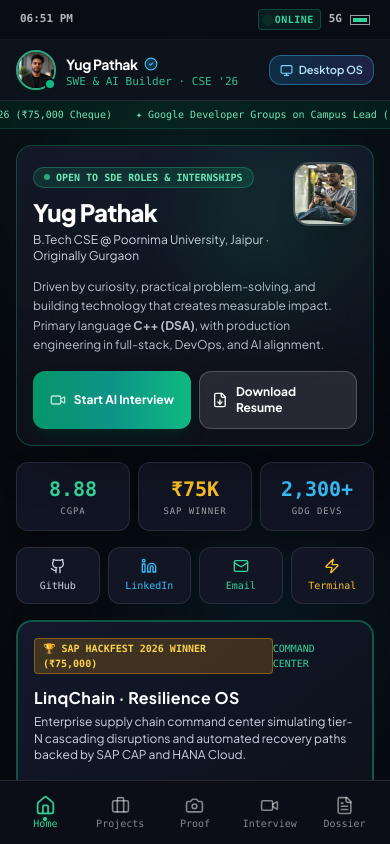
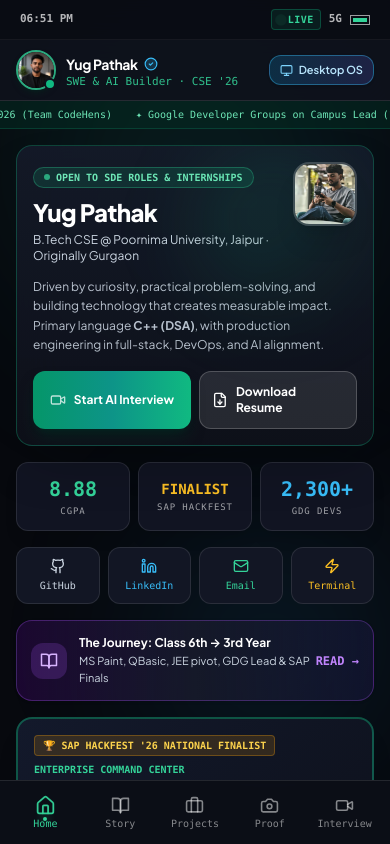
Before and after one commit to Yug210705/Yug_Portfolio, a React (Vite) app: page / in a window 390 px wide. Built offline with nearby package versions, Linux system fonts and the light colour scheme.

Commit message:
fix(mobile): add full Class 6th to 3rd-year story timeline, correct SAP Hackfest to National Finalist, manly speech voice (pitch 0.88), remove right scrollbar for swipe navigation, and fix badge overlap

```diff
--- a/src/components/Desktop.jsx
+++ b/src/components/Desktop.jsx
@@ -276,8 +276,8 @@ const Desktop = ({ goMode, restartBoot, onAskYug, openSettings, openInterview, o
                     {/* Quick Metric Pills */}
                     <div className="grid grid-cols-2 gap-2 text-center font-mono">
                       <div className="p-2 rounded-lg bg-[#161a29] border border-white/10">
-                        <div className="text-base font-bold text-amber-400">₹75,000</div>
-                        <div className="text-[10px] text-white/60">SAP HackFest Winner</div>
+                        <div className="text-base font-bold text-amber-400">FINALIST</div>
+                        <div className="text-[10px] text-white/60">SAP HackFest Finalist</div>
                       </div>
                       <div className="p-2 rounded-lg bg-[#161a29] border border-white/10">
                         <div className="text-base font-bold text-sky-400">2,300+</div>
@@ -304,7 +304,7 @@ const Desktop = ({ goMode, restartBoot, onAskYug, openSettings, openInterview, o
 
                     <p className="text-[13px] sm:text-[14px] leading-relaxed text-slate-300 font-sans">
                       Driven by curiosity, practical problem-solving, and building technology with measurable real-world impact.
-                      From winning <strong>1st Place at SAP HackFest 2026</strong> for LinqChain (Resilience OS) to scaling Google Developer Groups on Campus to over <strong>2,300+ members</strong> across 15+ events, I focus on systems that run in production under pressure.
+                      From winning <strong>National Finalist at SAP HackFest 2026</strong> for LinqChain (Resilience OS) to scaling Google Developer Groups on Campus to over <strong>2,300+ members</strong> across 15+ events, I focus on systems that run in production under pressure.
                     </p>
 
                     {/* Highlight Tags */}
--- a/src/components/MobileApp.jsx
+++ b/src/components/MobileApp.jsx
@@ -2,6 +2,7 @@ import React, { useState, useEffect } from "react";
 import { motion, AnimatePresence } from "framer-motion";
 import {
   Home,
+  BookOpen,
   Briefcase,
   Camera,
   Video,
@@ -30,8 +31,10 @@ import {
   HelpCircle,
   Copy,
   Check,
+  Clock,
+  Terminal,
 } from "lucide-react";
-import { RECRUITER, PROJECTS, FIELD_ARCHIVES, LINKS } from "@/data/content";
+import { RECRUITER, PROJECTS, FIELD_ARCHIVES, LINKS, CHAPTERS } from "@/data/content";
 
 const HEADSHOT = "/assets/headshot.png";
 const CASUAL = "/assets/casual.png";
@@ -77,16 +80,16 @@ export default function MobileApp({
   return (
     <div className="fixed inset-0 bg-[#07090e] text-[#f1f5f9] flex flex-col font-sans select-none overflow-hidden z-50">
       {/* Background Ambient Glow Orbs */}
-      <div className="absolute top-0 left-1/2 -translate-x-1/2 w-[350px] h-[350px] bg-gradient-to-br from-emerald-500/15 via-teal-500/10 to-sky-500/15 rounded-full blur-[90px] pointer-events-none" />
+      <div className="absolute top-0 left-1/2 -translate-x-1/2 w-[340px] h-[340px] bg-gradient-to-br from-emerald-500/15 via-teal-500/10 to-sky-500/15 rounded-full blur-[90px] pointer-events-none" />
       <div className="absolute bottom-20 right-0 w-[240px] h-[240px] bg-sky-500/10 rounded-full blur-[80px] pointer-events-none" />
 
       {/* Top Phone Status Bar */}
       <div className="h-10 px-5 flex items-center justify-between text-[11px] font-semibold text-white/70 shrink-0 border-b border-white/5 bg-[#0a0d14]/90 backdrop-blur-md z-20">
-        <span className="font-mono">{currentTime || "11:30 PM"}</span>
+        <span className="font-mono">{currentTime || "12:10 AM"}</span>
         <div className="flex items-center gap-2">
           <span className="text-[10px] text-emerald-400 font-mono tracking-wider flex items-center gap-1 bg-emerald-500/10 px-1.5 py-0.5 rounded border border-emerald-500/30">
             <span className="w-1.5 h-1.5 rounded-full bg-emerald-400 animate-ping" />
-            ONLINE
+            LIVE
           </span>
           <span className="text-[11px] font-mono">5G</span>
           <div className="w-5 h-2.5 border border-white/60 rounded-xs p-0.5 flex items-center">
@@ -135,7 +138,7 @@ export default function MobileApp({
           transition={{ repeat: Infinity, duration: 24, ease: "linear" }}
           className="whitespace-nowrap flex items-center gap-6 text-[10px] font-mono text-emerald-300 font-medium"
         >
-          <span>🏆 1st Place Winner: SAP HackFest 2026 (₹75,000 Cheque)</span>
+          <span>🏆 National Finalist: SAP HackFest 2026 (Team CodeHens)</span>
           <span>✦ Google Developer Groups on Campus Lead (1,100 → 2,300+ Members)</span>
           <span>⚡ 8.88 CGPA · 3rd-Year B.Tech CSE (Poornima University)</span>
           <span>🚀 LinqChain (Resilience OS) Enterprise Supply Chain Simulation</span>
@@ -144,10 +147,13 @@ export default function MobileApp({
         </motion.div>
       </div>
 
-      {/* Main Scrollable View Area */}
-      <main className="flex-1 min-h-0 overflow-y-auto px-4 py-4 pb-24 space-y-4 z-10">
+      {/* Main Scrollable View Area with NO SCROLLER (Swipe Only) */}
+      <main
+        className="flex-1 min-h-0 overflow-y-auto no-scrollbar touch-pan-y px-4 py-4 pb-24 space-y-4 z-10"
+        style={{ scrollbarWidth: "none", msOverflowStyle: "none" }}
+      >
         {/* ============================================================== */}
-        {/* TAB 1: HOME (Instant 1-Second Wow Impression) */}
+        {/* TAB 1: HOME */}
         {/* ============================================================== */}
         {activeTab === "home" && (
           <motion.div
@@ -213,8 +219,8 @@ export default function MobileApp({
                 <div className="text-[9px] text-white/60 uppercase tracking-widest font-mono mt-0.5">CGPA</div>
               </div>
               <div className="p-3 rounded-xl bg-[#111422] border border-white/10 text-center shadow-lg">
-                <div className="text-xl font-black text-amber-400 font-mono">₹75K</div>
-                <div className="text-[9px] text-white/60 uppercase tracking-widest font-mono mt-0.5">SAP Winner</div>
+                <div className="text-sm font-black text-amber-400 font-mono pt-1">FINALIST</div>
+                <div className="text-[9px] text-white/60 uppercase tracking-widest font-mono mt-0.5">SAP Hackfest</div>
               </div>
               <div className="p-3 rounded-xl bg-[#111422] border border-white/10 text-center shadow-lg">
                 <div className="text-xl font-black text-sky-400 font-mono">2,300+</div>
@@ -258,13 +264,32 @@ export default function MobileApp({
               </button>
             </div>
 
-            {/* Featured System Hero Card: LinqChain (Resilience OS) */}
+            {/* Read the Full Story Banner (Class 6th to 3rd Year) */}
+            <div
+              onClick={() => setActiveTab("story")}
+              className="p-3.5 rounded-2xl bg-gradient-to-r from-purple-950/40 via-[#151929] to-indigo-950/40 border border-purple-500/30 flex items-center justify-between cursor-pointer active:scale-98 transition-all shadow"
+            >
+              <div className="flex items-center gap-3">
+                <div className="w-9 h-9 rounded-xl bg-purple-500/20 text-purple-300 flex items-center justify-center shrink-0">
+                  <BookOpen size={18} />
+                </div>
+                <div>
+                  <div className="font-bold text-xs text-white">The Journey: Class 6th → 3rd Year</div>
+                  <div className="text-[11px] text-slate-300 mt-0.5">MS Paint, QBasic, JEE pivot, GDG Lead & SAP Finals</div>
+                </div>
+              </div>
+              <span className="text-xs font-mono font-bold text-purple-400 shrink-0">READ →</span>
+            </div>
+
+            {/* Featured System Hero Card: LinqChain (Resilience OS) - NO BADGE OVERLAP */}
             <div className="p-4 rounded-2xl bg-gradient-to-br from-[#13192b] to-[#0c0f18] border-2 border-emerald-500/40 shadow-xl space-y-3">
-              <div className="flex items-center justify-between">
-                <span className="px-2 py-0.5 rounded text-[10px] font-mono font-bold bg-amber-500/20 text-amber-300 border border-amber-500/40">
-                  🏆 SAP HACKFEST 2026 WINNER (₹75,000)
+              <div className="flex flex-col sm:flex-row sm:items-center justify-between gap-1.5">
+                <span className="self-start px-2 py-0.5 rounded text-[10px] font-mono font-bold bg-amber-500/15 text-amber-300 border border-amber-500/30">
+                  🏆 SAP HACKFEST '26 NATIONAL FINALIST
                 </span>
-                <span className="text-[10px] font-mono text-emerald-400">COMMAND CENTER</span>
+                <span className="text-[10px] font-mono text-emerald-400 font-bold self-start sm:self-auto">
+                  ENTERPRISE COMMAND CENTER
+                </span>
               </div>
               <div>
                 <h3 className="text-base font-bold text-white tracking-wide">
@@ -347,7 +372,94 @@ export default function MobileApp({
         )}
 
         {/* ============================================================== */}
-        {/* TAB 2: PROJECTS (All 7 Deep Architectures with Working Links) */}
+        {/* TAB 2: STORY (Class 6th to 3rd Year B.Tech Full Journey) */}
+        {/* ============================================================== */}
+        {activeTab === "story" && (
+          <motion.div
+            key="tab-story"
+            initial={{ opacity: 0, y: 10 }}
+            animate={{ opacity: 1, y: 0 }}
+            exit={{ opacity: 0 }}
+            className="space-y-4"
+          >
+            <div className="p-4 rounded-2xl bg-gradient-to-r from-purple-950/60 to-indigo-950/60 border border-purple-500/30">
+              <span className="text-[10px] font-mono text-purple-300 uppercase tracking-widest font-bold">
+                CHRONOLOGICAL MEMORY ARCHIVE
+              </span>
+              <h2 className="text-xl font-black text-white mt-0.5">Class 6th → 3rd Year B.Tech</h2>
+              <p className="text-xs text-slate-300 mt-1 leading-relaxed">
+                Eleven interconnected chapters. Every breakthrough, pivot, failure, and hackathon stage that turned a curious kid into an engineer.
+              </p>
+            </div>
+
+            {/* Chapters Timeline List */}
+            <div className="space-y-4 relative before:absolute before:inset-0 before:left-3.5 before:w-0.5 before:bg-gradient-to-b before:from-purple-500/60 before:via-emerald-500/40 before:to-sky-500/60">
+              {CHAPTERS.map((ch, idx) => (
+                <div key={ch.id} className="relative pl-9 space-y-2">
+                  {/* Timeline Node Dot */}
+                  <div className="absolute left-1.5 top-2 w-4 h-4 rounded-full bg-[#0a0d14] border-2 border-purple-400 flex items-center justify-center text-[8px] font-mono text-purple-300 font-bold">
+                    {idx + 1}
+                  </div>
+
+                  {/* Chapter Card */}
+                  <div className="p-4 rounded-2xl bg-[#111422] border border-white/10 shadow-lg space-y-2.5">
+                    <div className="flex items-center justify-between">
+                      <span className="text-[10px] font-mono font-bold text-purple-400 tracking-wider">
+                        CH {ch.num} · {ch.era}
+                      </span>
+                      <span className="text-[10px] font-mono text-white/50">{ch.label}</span>
+                    </div>
+
+                    <h3 className="font-bold text-sm text-white tracking-wide">
+                      {ch.lines && ch.lines.join(" ")}
+                    </h3>
+
+                    <div className="space-y-2 text-xs text-slate-300 leading-relaxed font-sans">
+                      {ch.paras && ch.paras.map((para, pIdx) => (
+                        <p key={pIdx}>{para}</p>
+                      ))}
+                    </div>
+
+                    {/* Attached Photo if present */}
+                    {ch.photo && (
+                      <div className="rounded-xl overflow-hidden border border-white/10 mt-2">
+                        <img
+                          src={ch.photo.src}
+                          alt={ch.photo.caption}
+                          loading="lazy"
+                          className="w-full h-40 object-cover"
+                        />
+                        <div className="p-2 bg-black/60 font-mono text-[10px] text-slate-400 text-center">
+                          {ch.photo.caption}
+                        </div>
+                      </div>
+                    )}
+
+                    {/* Quote Box */}
+                    {ch.quote && (
+                      <div className="p-3 rounded-xl bg-purple-950/30 border-l-2 border-purple-400 text-xs italic text-purple-200">
+                        "{ch.quote.text}"
+                        <div className="text-[10px] text-purple-300/70 font-mono not-italic mt-1">
+                          — {ch.quote.by}
+                        </div>
+                      </div>
+                    )}
+
+                    {/* Cause and Effect Footer */}
+                    {ch.effect && (
+                      <div className="text-[11px] font-mono text-emerald-400 font-semibold pt-1 border-t border-white/5">
+                        {ch.effect}
+                      </div>
+                    )}
+                  </div>
+                </div>
+              ))}
+            </div>
+          </motion.div>
+        )}
+
+        {/* ============================================================== */}
+        {/* TAB 3: PROJECTS */}
         {/* ============================================================== */}
         {activeTab === "projects" && (
           <motion.div
@@ -485,7 +597,7 @@ export default function MobileApp({
         )}
 
         {/* ============================================================== */}
-        {/* TAB 3: FIELD PROOF (Real Photos from Stages, Hackathons, Letters) */}
+        {/* TAB 4: FIELD PROOF (Stages & Real Photos) */}
         {/* ============================================================== */}
         {activeTab === "proof" && (
           <motion.div
@@ -503,7 +615,7 @@ export default function MobileApp({
             </div>
 
             {/* Filter Pills */}
-            <div className="flex gap-1.5 overflow-x-auto pb-1 scrollbar-none">
+            <div className="flex gap-1.5 overflow-x-auto no-scrollbar pb-1">
               {CATEGORIES.map((cat) => (
                 <button
                   key={cat}
@@ -567,7 +679,7 @@ export default function MobileApp({
         )}
 
         {/* ============================================================== */}
-        {/* TAB 4: INTERVIEW (Virtual Technical Interview) */}
+        {/* TAB 5: INTERVIEW (Manly Voice 3D Virtual Technical Interview) */}
         {/* ============================================================== */}
         {activeTab === "interview" && (
           <motion.div
@@ -585,7 +697,7 @@ export default function MobileApp({
 
             <div>
               <span className="inline-block px-2.5 py-0.5 rounded-full text-[10px] font-mono font-bold bg-emerald-500/20 text-emerald-300 border border-emerald-500/30 mb-2">
-                MULTIMODAL AI AGENT
+                MULTIMODAL AI AGENT · BARITONE CADENCE
               </span>
               <h2 className="text-2xl font-black text-white">Live Virtual Interview</h2>
               <p className="text-xs text-slate-300 max-w-xs mx-auto mt-1 leading-relaxed">
@@ -614,130 +726,16 @@ export default function MobileApp({
             </button>
           </motion.div>
         )}
-
-        {/* ============================================================== */}
-        {/* TAB 5: RECRUITER DOSSIER */}
-        {/* ============================================================== */}
-        {activeTab === "recruiter" && (
-          <motion.div
-            key="tab-recruiter"
-            initial={{ opacity: 0, y: 10 }}
-            animate={{ opacity: 1, y: 0 }}
-            exit={{ opacity: 0 }}
-            className="space-y-4"
-          >
-            <div className="flex items-center justify-between pb-1">
-              <div>
-                <h2 className="text-lg font-black text-white">Recruiter 60-Sec Dossier</h2>
-                <p className="text-[11px] text-slate-400 font-mono">Facts, verified credentials & direct contact</p>
-              </div>
-              <a
-                href={LINKS.resume}
-                target="_blank"
-                rel="noopener noreferrer"
-                className="px-3 py-1.5 rounded-xl bg-emerald-600 text-white text-xs font-bold flex items-center gap-1.5 shadow"
-              >
-                <FileDown size={14} />
-                <span>PDF</span>
-              </a>
-            </div>
-
-            {/* Profile Overview */}
-            <div className="p-4 rounded-2xl bg-[#111422] border border-white/10 space-y-3 shadow-lg">
-              <div className="flex items-center gap-3">
-                <img
-                  src={HEADSHOT}
-                  alt="Yug"
-                  className="w-14 h-14 rounded-2xl object-cover border-2 border-white/20 shadow"
-                />
-                <div>
-                  <h3 className="font-bold text-base text-white">{RECRUITER.name}</h3>
-                  <div className="text-xs text-emerald-400 font-mono font-medium">{RECRUITER.role}</div>
-                  <div className="text-[11px] text-slate-400 mt-0.5">{RECRUITER.education}</div>
-                </div>
-              </div>
-
-              <div className="grid grid-cols-3 gap-2 pt-2 border-t border-white/10 text-center font-mono">
-                {RECRUITER.stats.map((s) => (
-                  <div key={s.v} className="p-2 rounded-xl bg-black/40">
-                    <div className="text-base font-bold text-sky-400">{s.k}</div>
-                    <div className="text-[9px] text-white/50 tracking-wider uppercase">{s.v}</div>
-                  </div>
-                ))}
-              </div>
-            </div>
-
-            {/* Highlights */}
-            <div className="space-y-2">
-              <h3 className="text-xs font-mono font-bold uppercase tracking-wider text-white/70">
-                Verified Career Highlights
-              </h3>
-              {RECRUITER.highlights.map((h) => (
-                <div
-                  key={h.org}
-                  className="p-3 rounded-xl bg-[#111422] border border-white/5 flex items-start gap-2.5 shadow-sm"
-                >
-                  <Award size={16} className="text-amber-400 mt-0.5 shrink-0" />
-                  <div>
-                    <div className="font-bold text-xs text-white">{h.org}</div>
-                    <div className="text-[11px] text-slate-300 mt-0.5 leading-snug">{h.what}</div>
-                  </div>
-                </div>
-              ))}
-            </div>
-
-            {/* Direct Connect Grid */}
-            <div className="p-4 rounded-2xl bg-[#111422] border border-white/10 space-y-3">
-              <h3 className="text-xs font-mono font-bold uppercase tracking-wider text-white/70">
-                Direct Contact Channels
-              </h3>
-              <div className="grid grid-cols-2 gap-2">
-                <a
-                  href={`mailto:${LINKS.email}`}
-                  className="p-3 rounded-xl bg-white/5 hover:bg-white/10 border border-white/10 text-white text-xs font-medium flex items-center gap-2"
-                >
-                  <Mail size={15} className="text-emerald-400" />
-                  <span className="truncate">Email Me</span>
-                </a>
-                <a
-                  href={LINKS.linkedin}
-                  target="_blank"
-                  rel="noopener noreferrer"
-                  className="p-3 rounded-xl bg-white/5 hover:bg-white/10 border border-white/10 text-white text-xs font-medium flex items-center gap-2"
-                >
-                  <Linkedin size={15} className="text-sky-400" />
-                  <span className="truncate">LinkedIn</span>
-                </a>
-                <a
-                  href={LINKS.github}
-                  target="_blank"
-                  rel="noopener noreferrer"
-                  className="p-3 rounded-xl bg-white/5 hover:bg-white/10 border border-white/10 text-white text-xs font-medium flex items-center gap-2"
-                >
-                  <Github size={15} className="text-white/80" />
-                  <span className="truncate">GitHub</span>
-                </a>
-                <button
-                  onClick={onOpenTerminal}
-                  className="p-3 rounded-xl bg-white/5 hover:bg-white/10 border border-white/10 text-white text-xs font-medium flex items-center gap-2 cursor-pointer"
-                >
-                  <Zap size={15} className="text-amber-400" />
-                  <span className="truncate">Ask AI Agent</span>
-                </button>
-              </div>
-            </div>
-          </motion.div>
-        )}
       </main>
 
-      {/* Floating Bottom Navigation Bar */}
+      {/* Floating Bottom Navigation Bar (Home, Story, Projects, Proof, Interview) */}
       <nav className="h-16 px-2 bg-[#0c0f18]/95 backdrop-blur-2xl border-t border-white/10 flex items-center justify-around shrink-0 z-30 pb-[env(safe-area-inset-bottom)]">
         {[
           { id: "home", label: "Home", icon: Home },
+          { id: "story", label: "Story", icon: BookOpen },
           { id: "projects", label: "Projects", icon: Briefcase },
           { id: "proof", label: "Proof", icon: Camera },
           { id: "interview", label: "Interview", icon: Video },
-          { id: "recruiter", label: "Dossier", icon: FileText },
         ].map((tab) => {
           const Icon = tab.icon;
           const isActive = activeTab === tab.id;
--- a/src/data/content.js
+++ b/src/data/content.js
@@ -355,7 +355,7 @@ export const CHAPTERS = [
     era: "72 HOURS, REPEAT",
     lines: ["Seventy-two hours.", "No plan B."],
     paras: [
-      "LNMHacks taught me what my brain does at hour 51 of 72 — Top 5 among 100+ teams. And at SAP HackFest 26, my team CodeHens won the whole thing. Hackathons are where my whole story compresses into a weekend.",
+      "LNMHacks taught me what my brain does at hour 51 of 72 — Top 5 among 100+ teams. And at SAP HackFest 26, my team CodeHens emerged as National Finalists with LinqChain (Resilience OS). Hackathons are where my whole story compresses into a weekend.",
     ],
     quote: {
       text: "72 hours is enough to become a slightly different person.",
@@ -364,7 +364,7 @@ export const CHAPTERS = [
     objects: ["lnmhacks"],
     photo: {
       src: "/assets/sap_hackfest_cheque.jpg",
-      caption: "SAP HACKFEST 26 · WINNER · TEAM CODEHENS · CHANDIGARH UNIVERSITY",
+      caption: "SAP HACKFEST 26 · NATIONAL FINALIST · TEAM CODEHENS · CHANDIGARH UNIVERSITY",
     },
     error: false,
     effect: "Weekend systems demanded permanent systems →",
@@ -432,7 +432,7 @@ export const RECRUITER = {
     { org: "Deccan AI", what: "RLHF & SFT AI Trainer — judging model outputs up close" },
     { org: "Mittal Alliance", what: "Frontend Developer Intern — 10+ REST APIs, 3 international clients" },
     { org: "GDG On Campus Lead", what: "Official Organiser, Poornima University" },
-    { org: "SAP HackFest 26", what: "Winner — Team CodeHens took home the ₹75,000 prize" },
+    { org: "SAP HackFest 26", what: "National Finalist — Team CodeHens demonstrated LinqChain (Resilience OS)" },
     { org: "SCPC–Henkel", what: "National Semifinalist — finals at SP Jain, Mumbai" },
     { org: "LNMHacks 8.0", what: "Top 5 among 100+ teams" },
     { org: "OCI Certified", what: "Oracle Cloud Infrastructure Certified Developer Professional 2025" },
@@ -460,7 +460,7 @@ export const PROJECTS = [
     ],
     outcome: [
       "Live at resilience-os.vercel.app/command-center",
-      "Won SAP HackFest 2026 with Team CodeHens",
+      "National Finalist at SAP HackFest 2026 with Team CodeHens",
       "Deterministic resilience verification across multi-tier supplier networks"
     ],
     broke: [
@@ -641,14 +641,14 @@ export const WISPR_TIMELINE = ["QBasic", "C++", "Java", "Python", "JavaScript",
 export const FIELD_ARCHIVES = [
   {
     id: "sap-cheque",
-    title: "SAP HackFest 2026: ₹75,000 Winning Cheque",
+    title: "SAP HackFest 2026: National Finalist Team CodeHens",
     date: "FEBRUARY 2026",
-    badge: "₹75,000 1st Place Winner",
+    badge: "SAP HackFest National Finalist",
     category: "Hackathons",
     image: "/assets/sap_hackfest_cheque.jpg",
     location: "Chandigarh University",
-    story: "Team CodeHens holding the official ₹75,000 winning cheque at SAP HackFest 2026. We pitched and demonstrated LinqChain (Resilience OS) — our deterministic SAP CAP + HANA Cloud supply chain disruption simulation platform.",
-    stats: "1st Place · ₹75,000 · Team CodeHens",
+    story: "Team CodeHens at SAP HackFest 2026 National Finals at Chandigarh University. We pitched and demonstrated LinqChain (Resilience OS) — our deterministic SAP CAP + HANA Cloud supply chain disruption simulation platform.",
+    stats: "National Finalist · Team CodeHens",
   },
   {
     id: "tech-solution-challenge",
--- a/src/index.css
+++ b/src/index.css
@@ -705,3 +705,15 @@ img, figure, svg {
   border-radius: 0.5rem 0.5rem 0 0;
   color: #e95420;
 }
+
+
+/* Hide scrollbars on mobile while keeping touch swiping */
+.no-scrollbar::-webkit-scrollbar {
+  display: none !important;
+  width: 0 !important;
+  height: 0 !important;
+}
+.no-scrollbar {
+  -ms-overflow-style: none !important;
+  scrollbar-width: none !important;
+}
```
Also changed, not shown: src/lib/interviewEngine.js, 1 other file (tests, documents, lock files or other folders).
